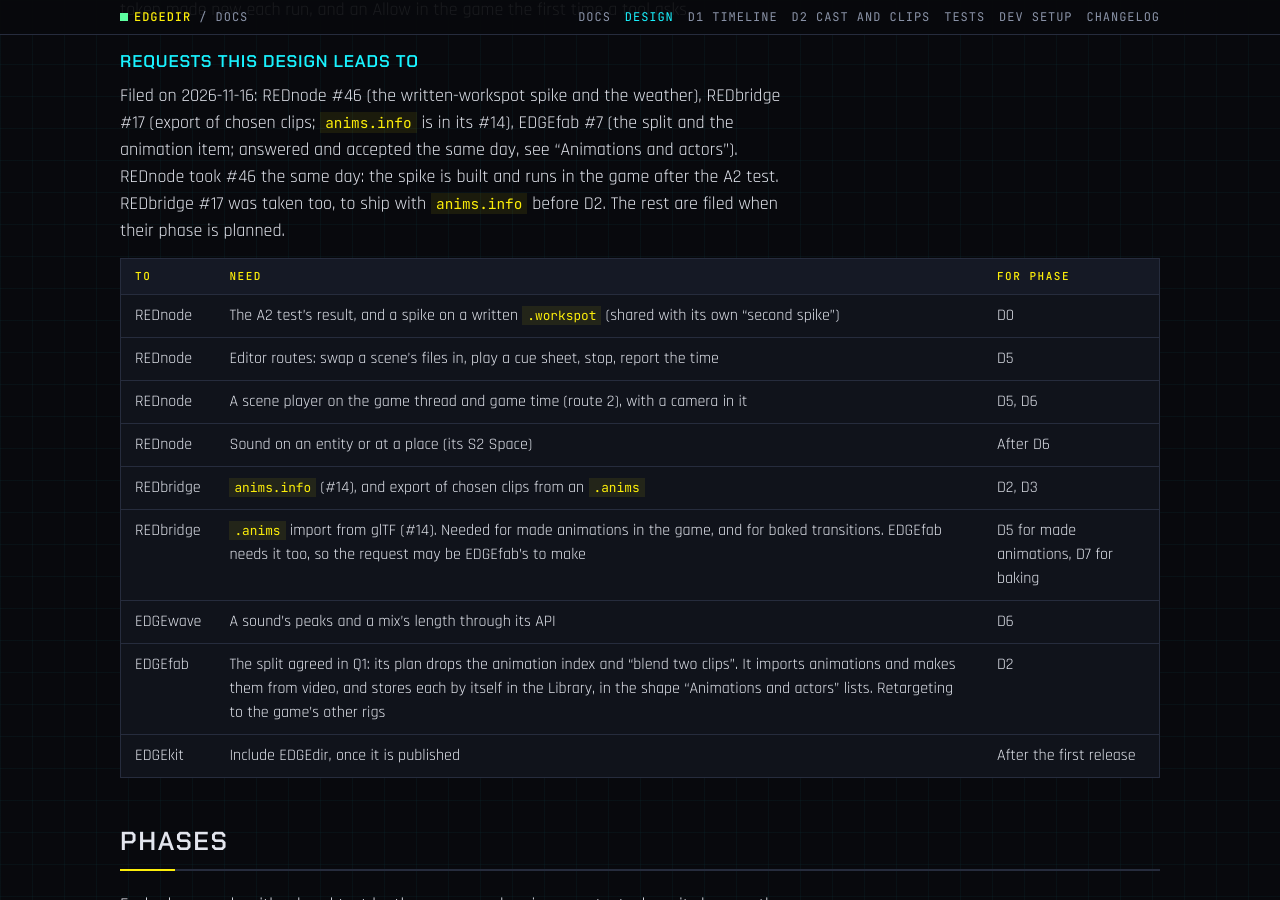
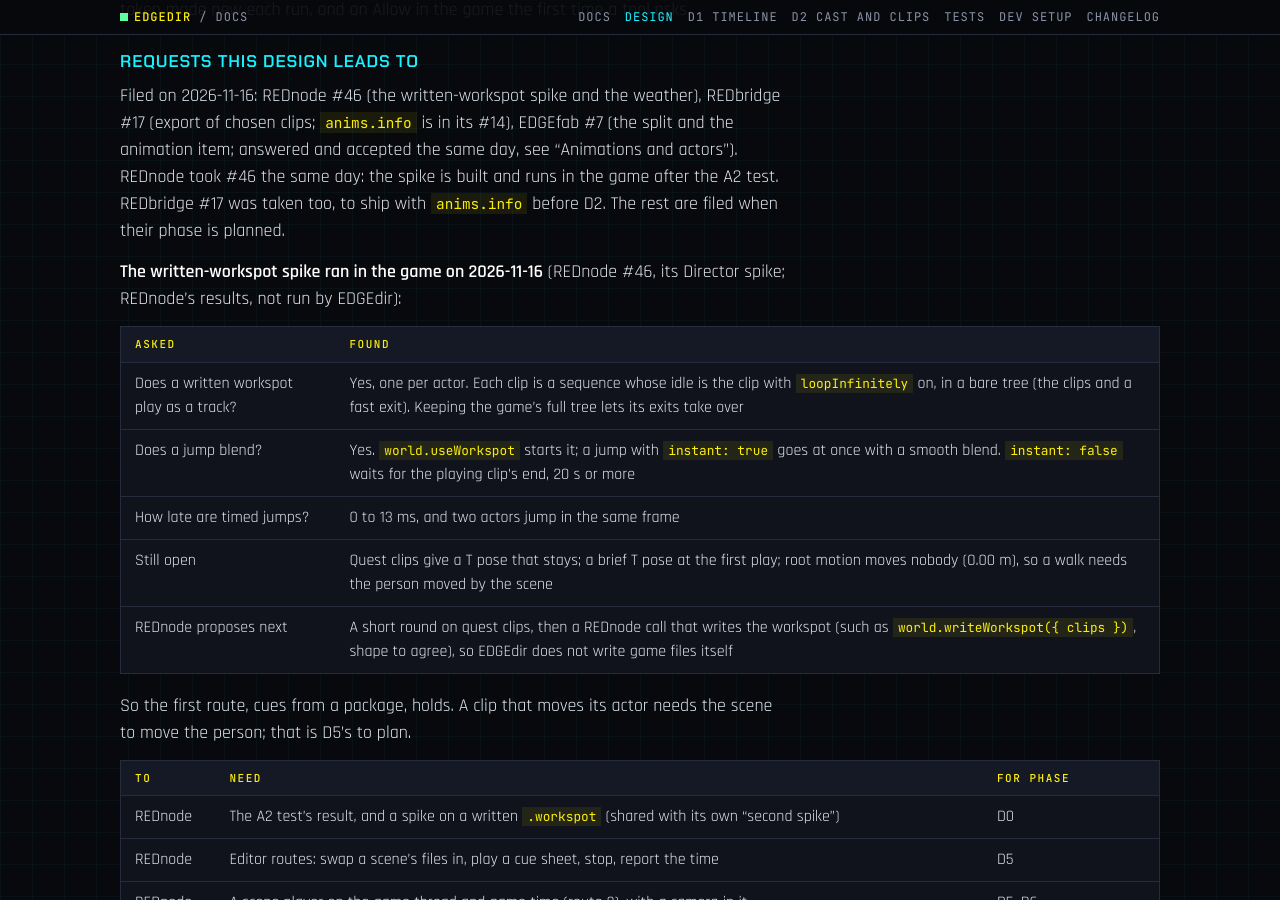
Before and after one commit to Edgemodders/EDGEdir, a Jekyll site: the page built from docs/design.md, in a window 1280 px wide and 900 px high, scrolled down 13664 px. Built offline with Jekyll 4.4.1, drawn with Linux system fonts in a browser that asks for light colours.

Commit message:
Design: the written-workspot spike's results (REDnode #46); D2's plan agreed
Co-Authored-By: Claude Fable 5.2 <noreply@anthropic.com>

```diff
--- a/docs/design.md
+++ b/docs/design.md
@@ -328,6 +328,18 @@ Routes 2 and 3 work together: one start per actor, on the same frame. A fourth r
 
 Filed on 2026-11-16: REDnode #46 (the written-workspot spike and the weather), REDbridge #17 (export of chosen clips; `anims.info` is in its #14), EDGEfab #7 (the split and the animation item; answered and accepted the same day, see "Animations and actors"). REDnode took #46 the same day: the spike is built and runs in the game after the A2 test. REDbridge #17 was taken too, to ship with `anims.info` before D2. The rest are filed when their phase is planned.
 
+**The written-workspot spike ran in the game on 2026-11-16** (REDnode #46, its Director spike; REDnode's results, not run by EDGEdir):
+
+| Asked | Found |
+|---|---|
+| Does a written workspot play as a track? | Yes, one per actor. Each clip is a sequence whose idle is the clip with `loopInfinitely` on, in a bare tree (the clips and a fast exit). Keeping the game's full tree lets its exits take over |
+| Does a jump blend? | Yes. `world.useWorkspot` starts it; a jump with `instant: true` goes at once with a smooth blend. `instant: false` waits for the playing clip's end, 20 s or more |
+| How late are timed jumps? | 0 to 13 ms, and two actors jump in the same frame |
+| Still open | Quest clips give a T pose that stays; a brief T pose at the first play; root motion moves nobody (0.00 m), so a walk needs the person moved by the scene |
+| REDnode proposes next | A short round on quest clips, then a REDnode call that writes the workspot (such as `world.writeWorkspot({ clips })`, shape to agree), so EDGEdir does not write game files itself |
+
+So the first route, cues from a package, holds. A clip that moves its actor needs the scene to move the person; that is D5's to plan.
+
 | To | Need | For phase |
 |---|---|---|
 | REDnode | The A2 test's result, and a spike on a written `.workspot` (shared with its own "second spike") | D0 |
```
Also changed, not shown: CLAUDE.md (+2 -1 lines), docs/d2-cast-and-clips.md (+1 -1 lines), docs/index.md (+1 -1 lines).
